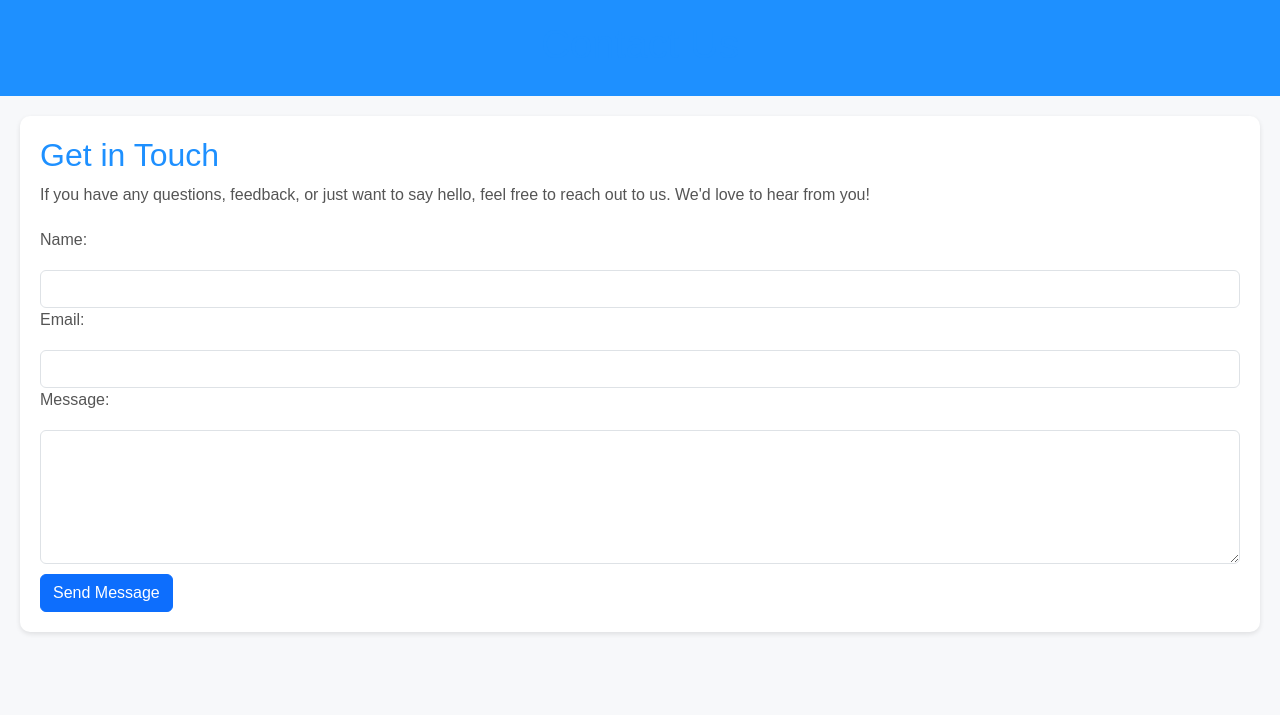
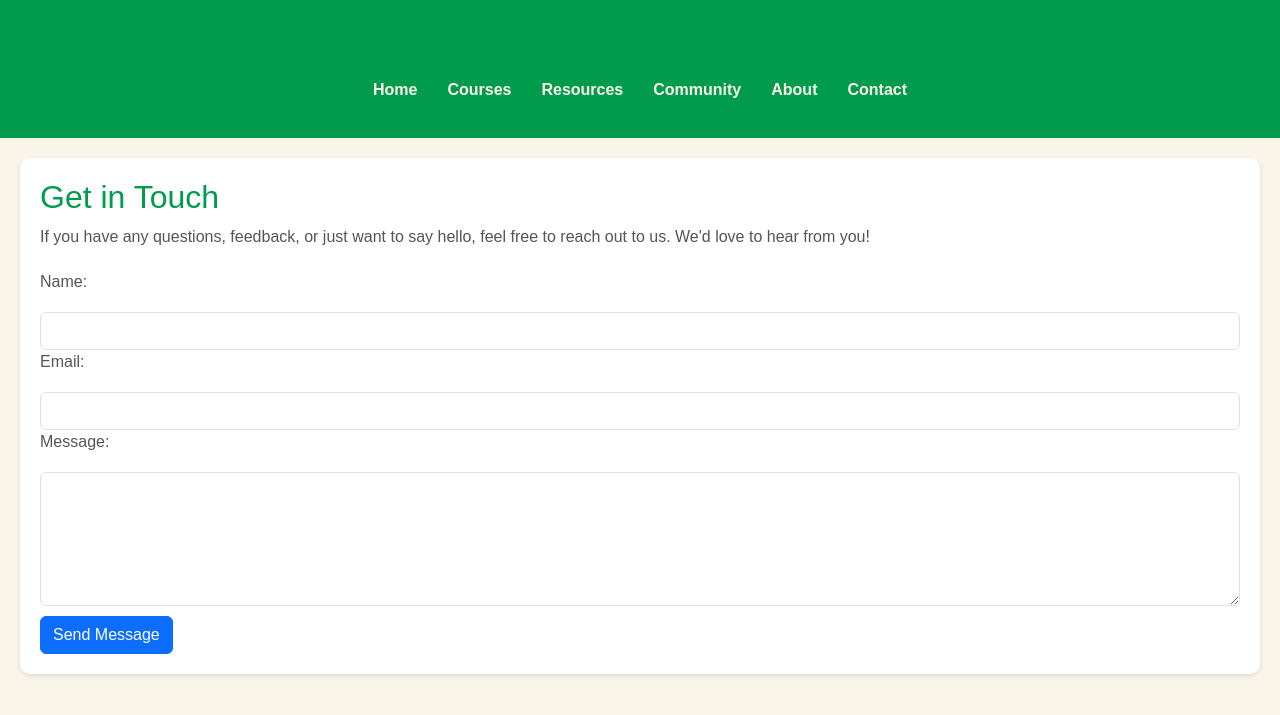
Before and after one commit to swalehmwadime/STEM-eLearning, a Flask app: page /contact in a window 1280 px wide. Shown: the top 715 px of the page. Run offline with Flask 2, Linux system fonts and the light colour scheme; some libraries are stand-ins or nearby versions.

Commit message:
Update contact page- color themes

```diff
--- a/app/templates/contact.html
+++ b/app/templates/contact.html
@@ -6,19 +6,42 @@
     <link rel="stylesheet" href="{{ url_for('static', filename='css/bootstrap.css') }}">
     <title>Contact Us</title>
     <style>
+        /* General styling */
         body {
             font-family: Arial, sans-serif;
-            background-color: #f7f8fa;
+            background-color: #FAF5E9; /* Ivory background */
             color: #555;
             margin: 0;
             padding: 0;
         }
+
+        /* Header styling with navigation */
         header {
-            background-color: #1e90ff;
-            color: white;
+            background-color: #009B4D; /* Green theme color */
+            color: #FFF;
             padding: 20px;
             text-align: center;
         }
+        header nav ul {
+            list-style-type: none;
+            padding: 0;
+            display: flex;
+            justify-content: center;
+            margin-top: 10px;
+        }
+        header nav ul li {
+            margin: 0 15px;
+        }
+        header nav ul li a {
+            color: #FAF5E9;
+            text-decoration: none;
+            font-weight: bold;
+        }
+        header nav ul li a:hover {
+            color: #FFCC00; /* Tangerine Yellow hover */
+        }
+
+        /* Section styling */
         section {
             padding: 20px;
             background-color: white;
@@ -27,11 +50,13 @@
             box-shadow: 0 2px 5px rgba(0, 0, 0, 0.1);
         }
         h1, h2 {
-            color: #1e90ff;
+            color: #009B4D;
         }
         p {
             line-height: 1.6;
         }
+
+        /* Form styling */
         form {
             margin-top: 20px;
         }
@@ -43,7 +68,7 @@
             border: 1px solid #ddd;
         }
         button {
-            background-color: #1e90ff;
+            background-color: #009B4D; /* Green theme color */
             color: white;
             padding: 10px 20px;
             border: none;
@@ -52,7 +77,7 @@
             margin-top: 10px;
         }
         button:hover {
-            background-color: #0056b3;
+            background-color: #FFCC00; /* Tangerine Yellow hover */
         }
     </style>
 </head>
@@ -60,6 +85,16 @@
 
 <header>
     <h1>Contact Us</h1>
+    <nav>
+        <ul>
+            <li><a href="{{ url_for('home') }}">Home</a></li>
+            <li><a href="{{ url_for('courses') }}">Courses</a></li>
+            <li><a href="{{ url_for('resources') }}">Resources</a></li>
+            <li><a href="{{ url_for('community') }}">Community</a></li>
+            <li><a href="{{ url_for('about') }}">About</a></li>
+            <li><a href="{{ url_for('contact') }}">Contact</a></li>
+        </ul>
+    </nav>
 </header>
 
 <section>
```
